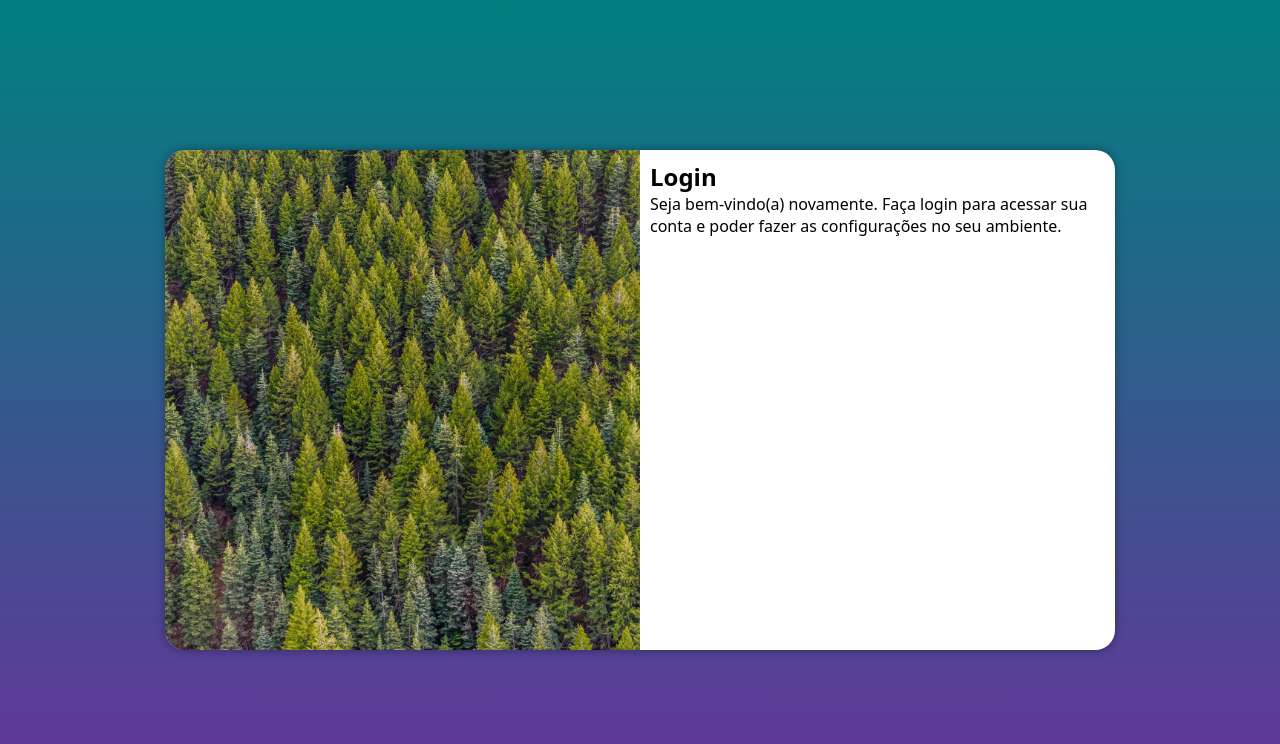
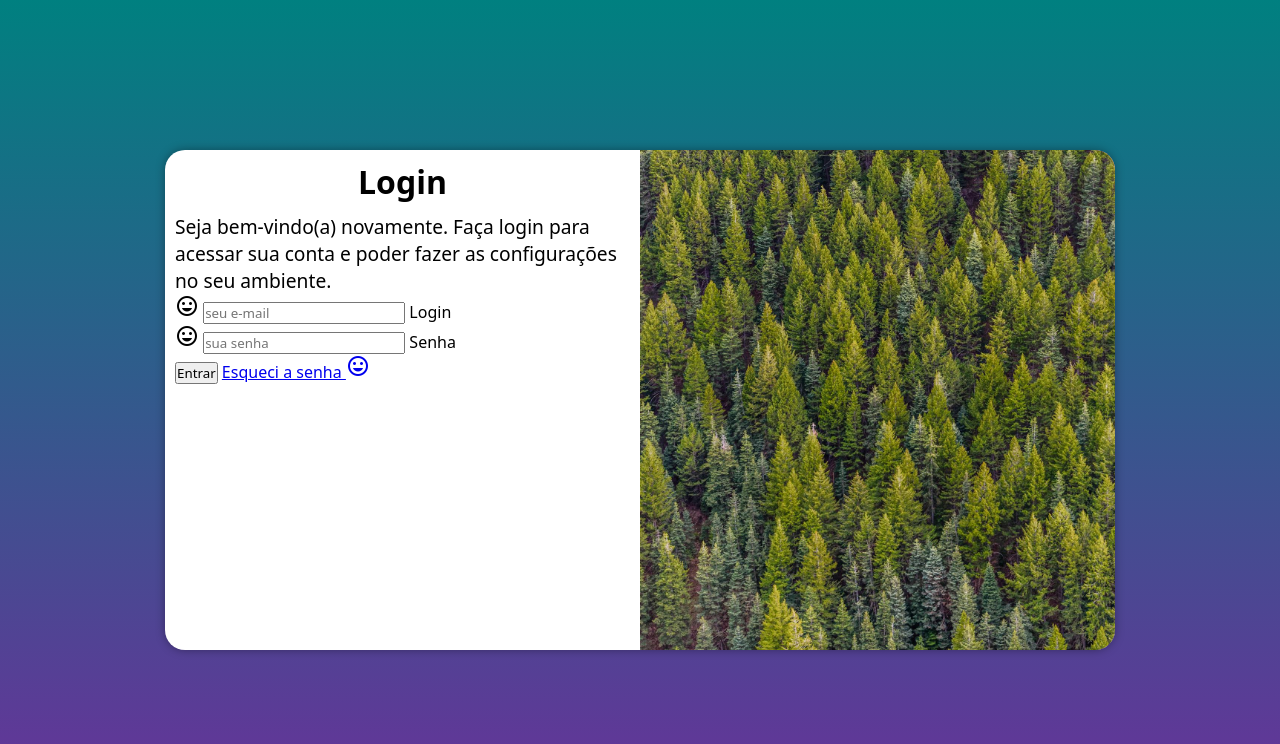
Before and after one commit to leoco3030/projeto-login, a plain HTML site: page index.html in a window 1280 px wide. Drawn offline with nearby package versions, Linux system fonts and the light colour scheme.

Commit message:
adicionei o formulário

```diff
--- a/estilos/media-query.css
+++ b/estilos/media-query.css
@@ -30,13 +30,21 @@
     }
 
     section#login > div#imagem {
-        float: left;
+        float: right;
         width: 50%;
         height: 100%;
     }
 
     section#login > div#formulario {
-        float: right;
+        float: left;
         width: 50%;
     }
+
+    div#formulario > h1 {
+        font-size: 2em;
+    }
+
+    div#formulario > p {
+        font-size: 1.2em;
+    }
 }
--- a/estilos/style.css
+++ b/estilos/style.css
@@ -53,3 +53,12 @@ section#login > div#formulario {
     display: block;
     padding: 10px;
 }
+
+div#formulario > h1 {
+    text-align: center;
+    margin-bottom: 10px;
+}
+
+div#formulario > p {
+    font-size: 0.8em;
+}
--- a/index.html
+++ b/index.html
@@ -6,6 +6,7 @@
     <title>Projeto Login</title>
     <link rel="stylesheet" href="estilos/style.css">
     <link rel="stylesheet" href="estilos/media-query.css">
+    <link rel="stylesheet" href="https://fonts.googleapis.com/css2?family=Material+Symbols+Outlined:opsz,wght,FILL,GRAD@24,400,0,0&icon_names=mood" />
 </head>
 <body>
     <main>
@@ -16,8 +17,26 @@
             <div id="formulario">
                 <h1>Login</h1>
                 <p>Seja bem-vindo(a) novamente. Faça login para acessar sua conta e poder fazer as configurações no seu ambiente.</p>
-                <form action="login.php" method="post">
-
+                <form action="login.php" method="post" autocomplete="on">
+                    <div class="campo">
+                        <span class="material-symbols-outlined">
+                            mood
+                            </span>
+                        <input type="email" name="login"
+                        id="ilogin" placeholder="seu e-mail" autocomplete="email" required maxlength="30">
+                        <label for="ilogin">Login</label>
+                    </div>
+                    <div class="campo">
+                        <span class="material-symbols-outlined">
+                            mood
+                            </span>
+                        <input type="password" name="senha" id=""isenha placeholder="sua senha" autocomplete="current-password" required minlength="8" maxlength="20">
+                        <label for="isenha">Senha</label>
+                    </div>
+                    <input type="submit" value="Entrar">
+                    <a href="esqueci.html">Esqueci a senha <span class="material-symbols-outlined">
+                        mood
+                        </span></a>
                 </form>
             </div>
         </section>
```
